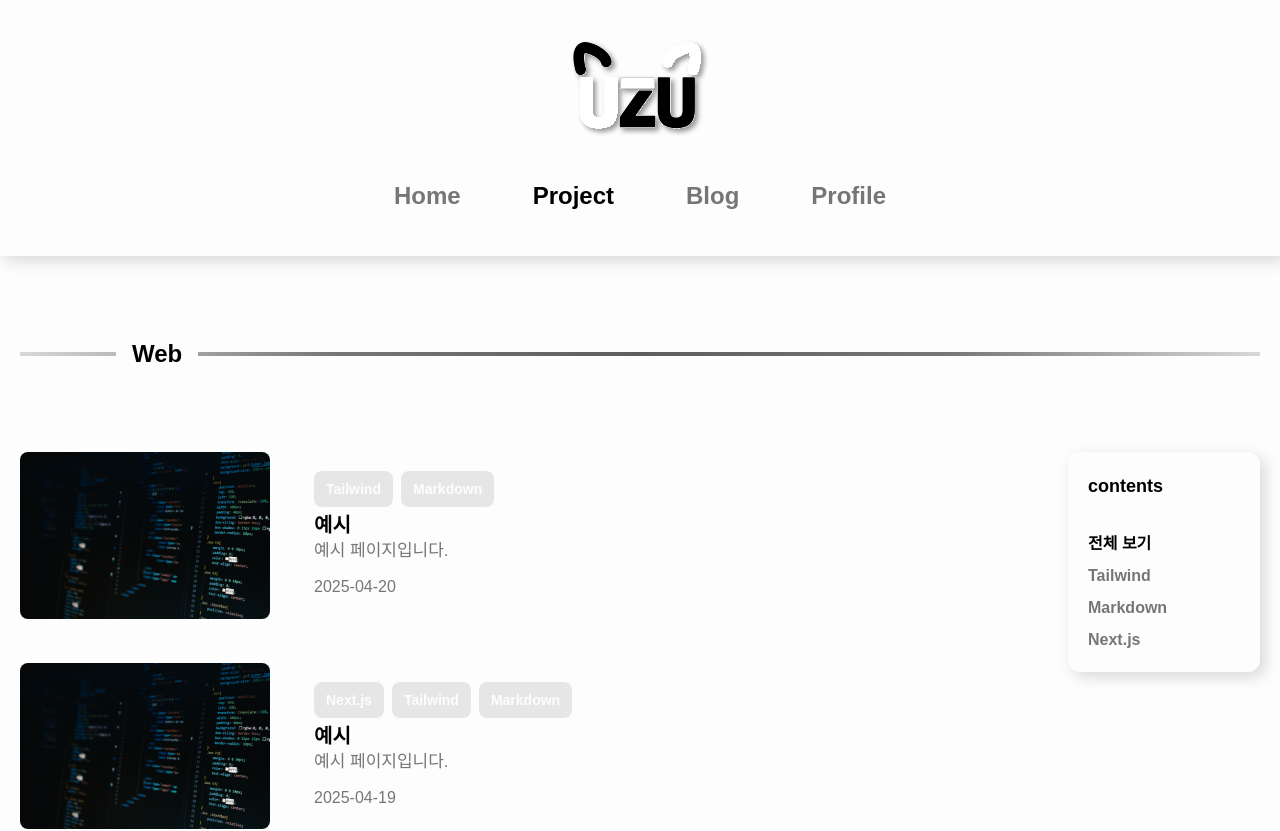
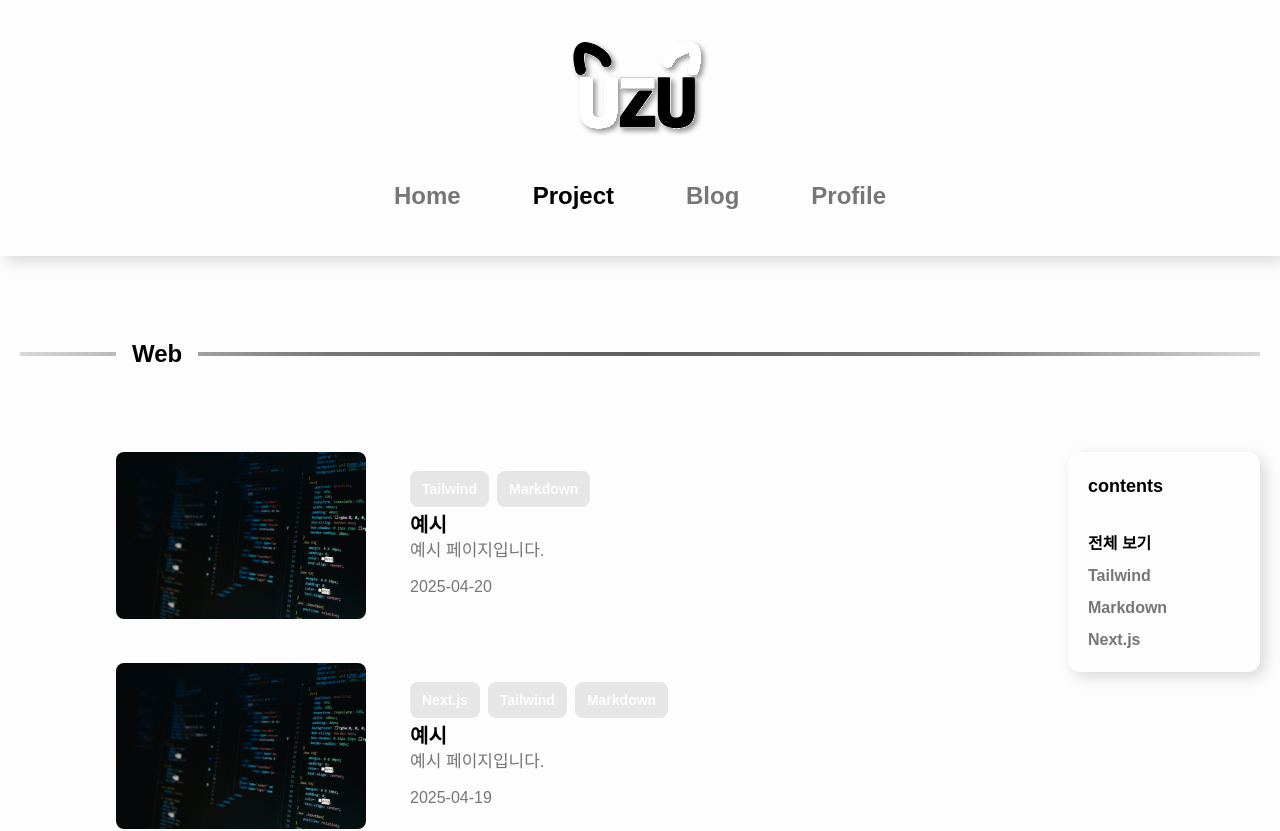
Before and after one commit to TheUZUlab/uzu-dev, a Next.js app: page /project/web in a window 1280 px wide. Shown: the top 831 px of the page. Built offline with nearby package versions, Linux system fonts and the light colour scheme.

Commit message:
style: 아티클 카드 호버 시 크기 확대 효과 적용

```diff
--- a/app/component/ArticleCard/ArticleCard.tsx
+++ b/app/component/ArticleCard/ArticleCard.tsx
@@ -22,6 +22,7 @@ export default function ArticleCard({ post, category, type, onTagClick }: Articl
   const tags = post.tags ?? [];
 
   return (
+    <article className="ml-5 w-full transition-transform duration-300 hover:left-24 hover:scale-105 lg:ml-24">
       <Link
         href={`${basePath}/${category}/${post.slug}`}
         aria-label={`포스트 보기: ${post.title}`}
@@ -71,5 +72,6 @@ export default function ArticleCard({ post, category, type, onTagClick }: Articl
           </p>
         </div>
       </Link>
+    </article>
   );
 }
--- a/app/component/HomeArticleCard/HomeArticleCard.tsx
+++ b/app/component/HomeArticleCard/HomeArticleCard.tsx
@@ -23,7 +23,7 @@ export default function HomeArticleCard({ post, category, onTagClick }: HomeArti
   const router = useRouter();
 
   return (
-    <article className="w-full">
+    <article className="w-full transition-transform duration-300 hover:scale-105">
       <Link
         href={`${basePath}/${category}/${post.slug}`}
         aria-label={`포스트 보기: ${post.title}`}
```
Lines whose indentation alone changed are shown as unchanged.
